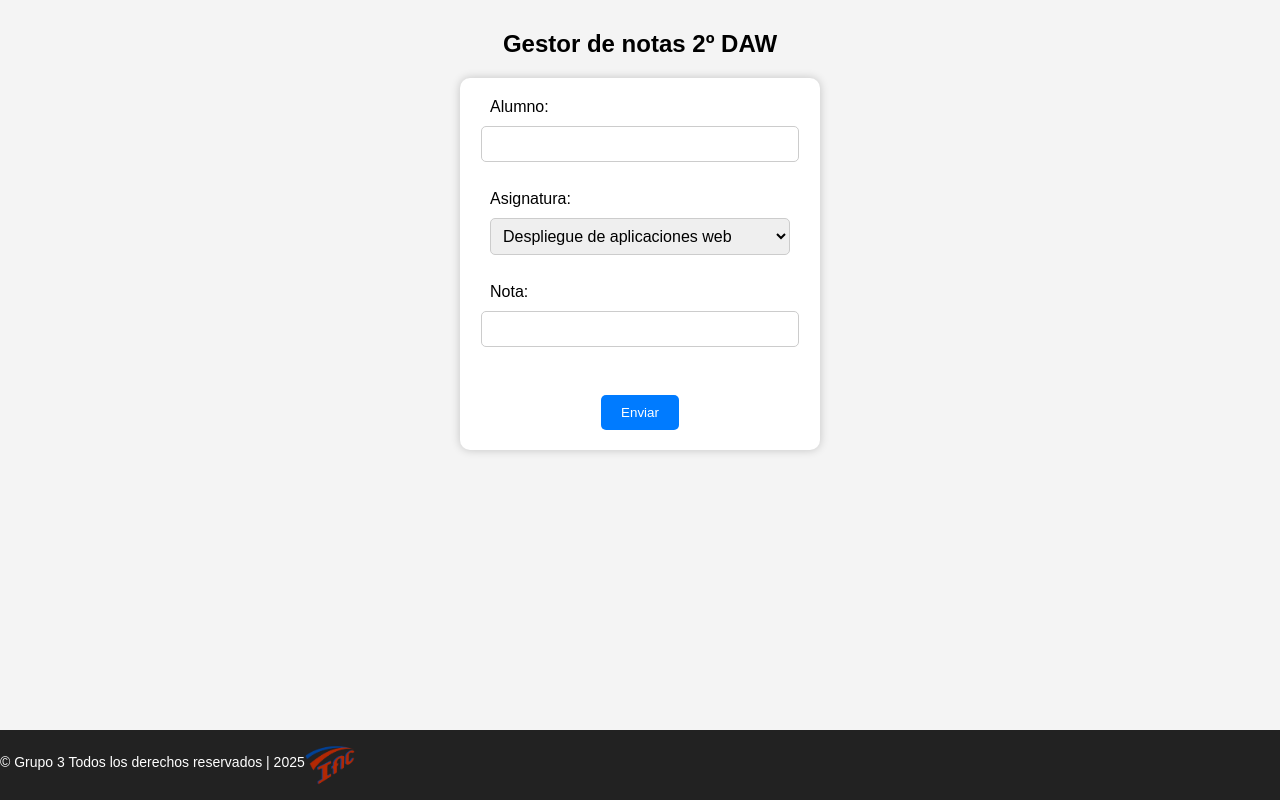
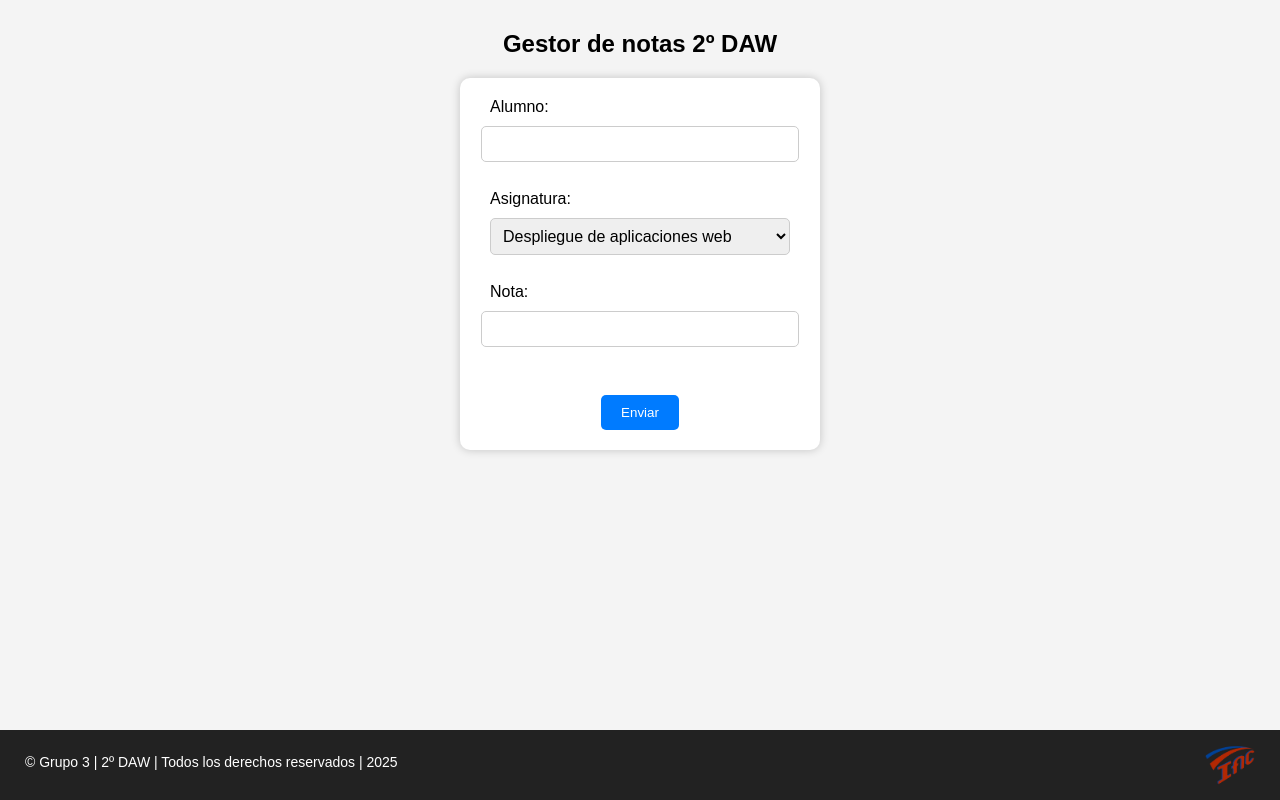
Before and after one commit to NanoRG14/GestorNotasEscolares, a plain HTML site: page index.html in a window 1280 px wide. Drawn offline with Linux system fonts and the light colour scheme.

Commit message:
style(html/css): Cambios de formato en el footer.

```diff
--- a/css/styles.css
+++ b/css/styles.css
@@ -19,7 +19,7 @@ form#formulario {
     background-color: white;
     padding: 20px 30px;
     border-radius: 10px;
-    box-shadow: 0 0 10px rgba(0,0,0,0.2);
+    box-shadow: 0 0 10px rgba(0, 0, 0, 0.2);
     display: flex;
     flex-direction: column;
     align-items: center;
@@ -53,14 +53,10 @@ form#formulario select {
     cursor: pointer;
 }
 
-#boton:hover {
-    background-color: #0056b3;
-}
-
 footer {
     height: auto;
     display: flex;
-
+    justify-content: space-between;/* separa el texto y la imagen */
     width: 100%;
     text-align: center;
     padding: 10px 0;
@@ -69,7 +65,13 @@ footer {
     font-size: 14px;
     margin-top: auto;
 }
+
+#pFooter{
+    margin-left: 25px;
+}
+
 img {
+    margin-right: 25px;
     width: 50px;
     height: 50px;
 }
--- a/index.html
+++ b/index.html
@@ -33,8 +33,8 @@
 
 </body>
 <footer>
-     <p>&copy; Grupo 3 Todos los derechos reservados | 2025</p>
-     <img id="" src="assets/img/iac.png" alt="IAC">
+     <p id="pFooter">&copy; Grupo 3 | 2º DAW | Todos los derechos reservados | 2025</p>
+     <img src="assets/img/iac.png" alt="IAC">
 </footer>
 
 </html>
```
